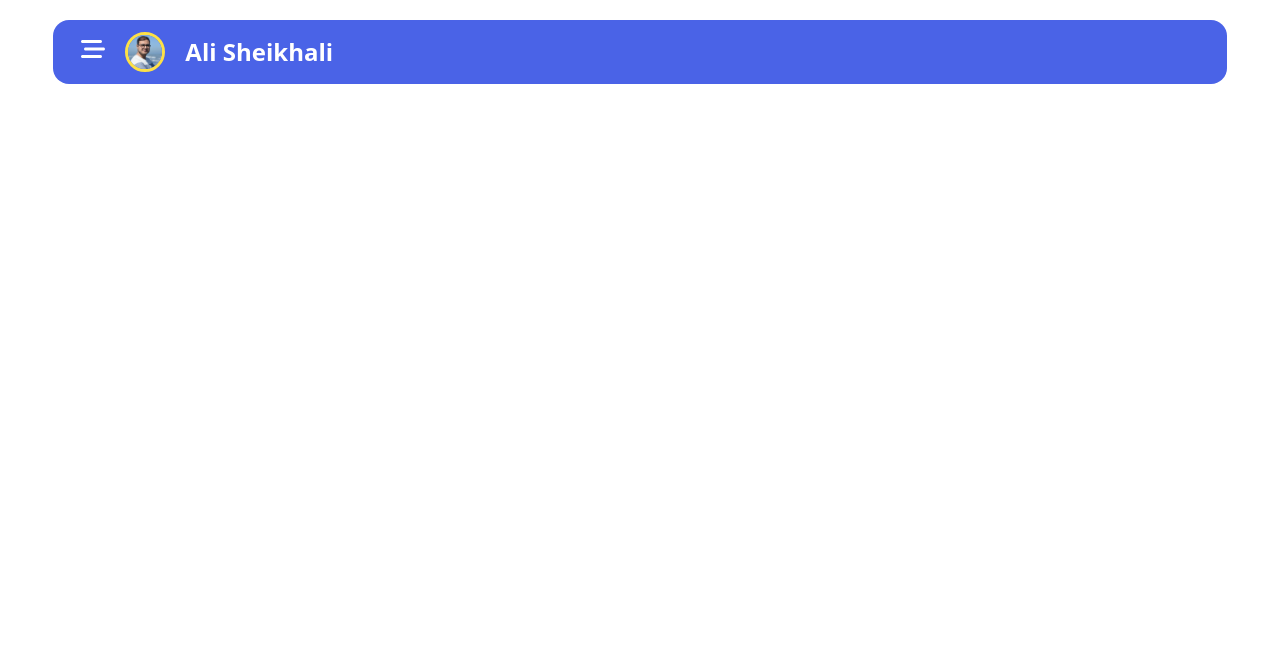
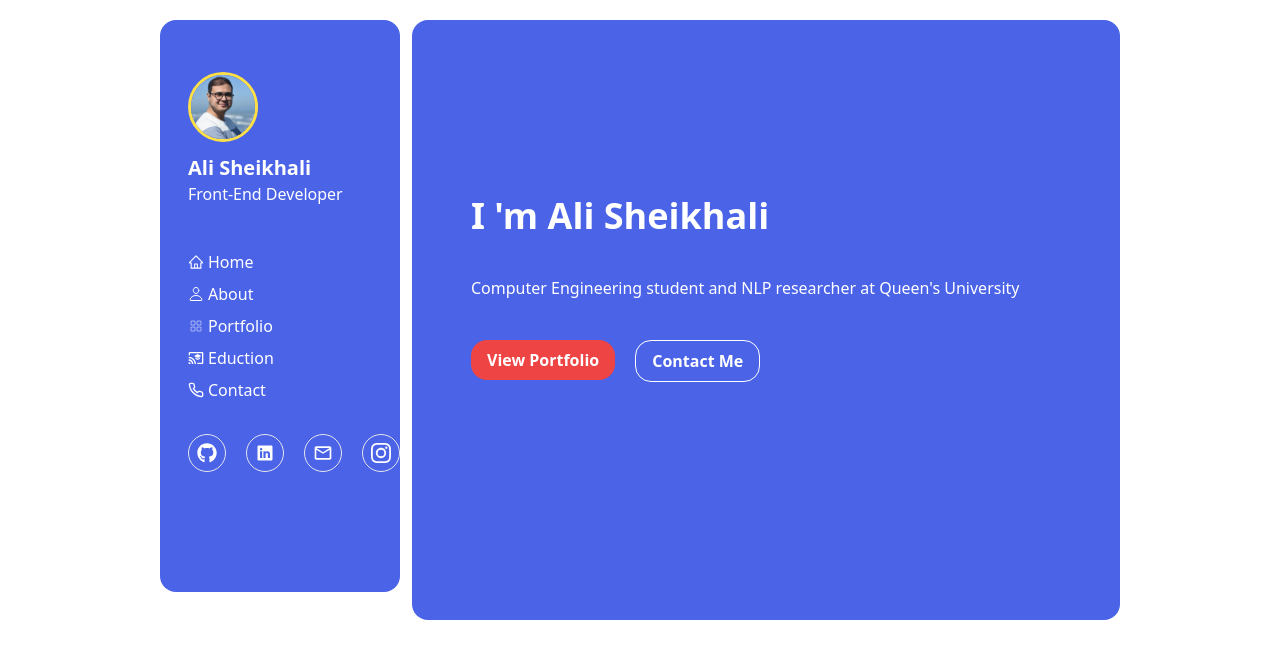
Before and after one commit to ali-sheikhali/portfolio, a React (Create React App) app: page / in a window 1280 px wide. Shown: the top 658 px of the page. Built offline with nearby package versions, Linux system fonts and the light colour scheme.

Commit message:
add Hero Header

```diff
--- a/src/App.js
+++ b/src/App.js
@@ -1,10 +1,10 @@
 import React from 'react'
-import NavBar from './components/navbar/NavBar'
+import Home from './components/Home'
 
 function App() {
   return (
     <div>
-        <NavBar />
+        <Home />
     </div>
   )
 }
--- /dev/null
+++ b/src/components/Buttons.js
@@ -0,0 +1,13 @@
+import React from 'react'
+
+function Buttons({name, style}) {
+  return (
+    <div className=''>
+        <button style={style}
+        className='px-4 py-2 rounded-2xl hover:shadow-xl  ease-in duration-300 transition-all'
+        >{name}</button>
+    </div>
+  )
+}
+
+export default Buttons
--- /dev/null
+++ b/src/components/HeroHeader.js
@@ -0,0 +1,30 @@
+import React from "react";
+import Buttons from "./Buttons";
+
+function HeroHeader() {
+  return (
+    <div className="bg-[#4A63E7] rounded-2xl  text-white my-5 lg:h-[600px]">
+      <div className="w-10/12 mx-auto space-y-10 lg:py-44 py-20">
+        <div className="space-y-10">
+          <h1 className="font-bold text-4xl">I 'm Ali Sheikhali</h1>
+          <p>
+            Computer Engineering student and NLP researcher at Queen's
+            University
+          </p>
+        </div>
+        <div className="flex flex-col md:flex-row gap-5 font-bold">
+          <Buttons
+            name="View Portfolio"
+            style={{ backgroundColor: "rgb(239 68 68 / var(--tw-bg-opacity))" }}
+          />
+          <Buttons
+            name="Contact Me"
+            style={{ backgroundColor: "transparent", border: "1px solid #fff" }}
+          />
+        </div>
+      </div>
+    </div>
+  );
+}
+
+export default HeroHeader;
--- /dev/null
+++ b/src/components/Home.js
@@ -0,0 +1,25 @@
+import React from "react";
+import MobileBar from "./navbar/MobileBar";
+import WideScreenNavBar from "./navbar/WideScreenNavBar";
+import HeroHeader from "./HeroHeader";
+
+function Home() {
+  return (
+    <div className="">
+      <div className="lg:hidden w-11/12 mx-auto my-5">
+        <MobileBar />
+        <HeroHeader />
+      </div>
+      <div className="hidden lg:flex w-11/12 mx-auto xl:w-9/12 gap-3">
+        <div className="w-3/12">
+          <WideScreenNavBar />
+        </div>
+        <div className="w-9/12">
+          <HeroHeader />
+        </div>
+      </div>
+    </div>
+  );
+}
+
+export default Home;
--- a/src/components/navbar/MobileBar.js
+++ b/src/components/navbar/MobileBar.js
@@ -11,7 +11,7 @@ import Logoimg from "../Logoimg";
 
 function MobileBar() {
   return (
-    <div className="bg-[#4A63E7] flex justify-start space-x-5 items-center text-white w-11/12 mx-auto my-5 py-3 px-7 rounded-2xl">
+    <div className="bg-[#4A63E7] flex justify-start space-x-5 items-center text-white py-3 px-7 rounded-2xl">
       <div>
         <Menu>
           <Menu.Button className="text-2xl">
@@ -19,7 +19,7 @@ function MobileBar() {
           </Menu.Button>
           <Menu.Items
             className="absolute bg-[#4A63E7]
-          flex flex-col space-y-2 w-11/12 mt-4 left-4 md:left-8 rounded-2xl py-3 px-7 z-10"
+          flex flex-col space-y-2 w-11/12 mt-4 left-4 sm:left-6 md:left-10 rounded-2xl py-3 px-7 z-10"
           >
             <Menu.Item className="hover:ml-2 transition-all ease-linear duration-300">
               {({ active }) => (
@@ -78,7 +78,7 @@ function MobileBar() {
         </Menu>
       </div>
       <div className="flex items-center space-x-5">
-        <Logoimg style={{ width: "40px", height: "40px" }}/>
+        <Logoimg style={{ width: "40px", height: "40px" }} />
         <p className="font-bold text-2xl">Ali Sheikhali</p>
       </div>
     </div>
--- a/src/components/navbar/NavBar.js
+++ /dev/null
@@ -1,10 +0,0 @@
-import React from "react";
-import MobileBar from "./MobileBar";
-
-function NavBar() {
-  return <div className="">
-    <MobileBar />
-  </div>;
-}
-
-export default NavBar;
--- /dev/null
+++ b/src/components/navbar/WIdeItems.js
@@ -0,0 +1,16 @@
+import React from 'react'
+
+function WIdeItems({name, icons}) {
+  return (
+    <div className="hover:ml-2 transition-all ease-linear duration-300">
+            <a className="flex space-x-1" href="#">
+              <span className="mt-1">
+                {icons}
+              </span>
+              <span>{name}</span>
+            </a>
+          </div>
+  )
+}
+
+export default WIdeItems
--- /dev/null
+++ b/src/components/navbar/WideScreenNavBar.js
@@ -0,0 +1,39 @@
+import React from "react";
+import Logoimg from "../Logoimg";
+import { AiOutlineHome } from "react-icons/ai";
+import { IoPersonOutline } from "react-icons/io5";
+import { PiSquaresFourThin } from "react-icons/pi";
+import { MdCastForEducation } from "react-icons/md";
+import { LuPhone } from "react-icons/lu";
+import WIdeItems from "./WIdeItems";
+import SocialMedia from "../SocialMedia";
+function WideScreenNavBar() {
+  return (
+    <div className="">
+      <div
+        className="bg-[#4A63E7] flex flex-col justify-start space-y-8
+     text-white  my-5 py-10 px-7 rounded-2xl"
+      >
+        <div className="flex flex-col items-start space-y-3 my-3">
+          <Logoimg style={{ width: "70px", height: "70px" }} />
+          <div>
+            <p className="font-bold text-xl">Ali Sheikhali</p>
+            <p className="text-md">Front-End Developer</p>
+          </div>
+        </div>
+        <div className="space-y-2">
+          <WIdeItems name="Home" icons={<AiOutlineHome />} />
+          <WIdeItems name="About" icons={<IoPersonOutline />} />
+          <WIdeItems name="Portfolio" icons={<PiSquaresFourThin />} />
+          <WIdeItems name="Eduction" icons={<MdCastForEducation />} />
+          <WIdeItems name="Contact" icons={<LuPhone />} />
+        </div>
+        <div className="pb-20">
+          <SocialMedia />
+        </div>
+      </div>
+    </div>
+  );
+}
+
+export default WideScreenNavBar;
```
